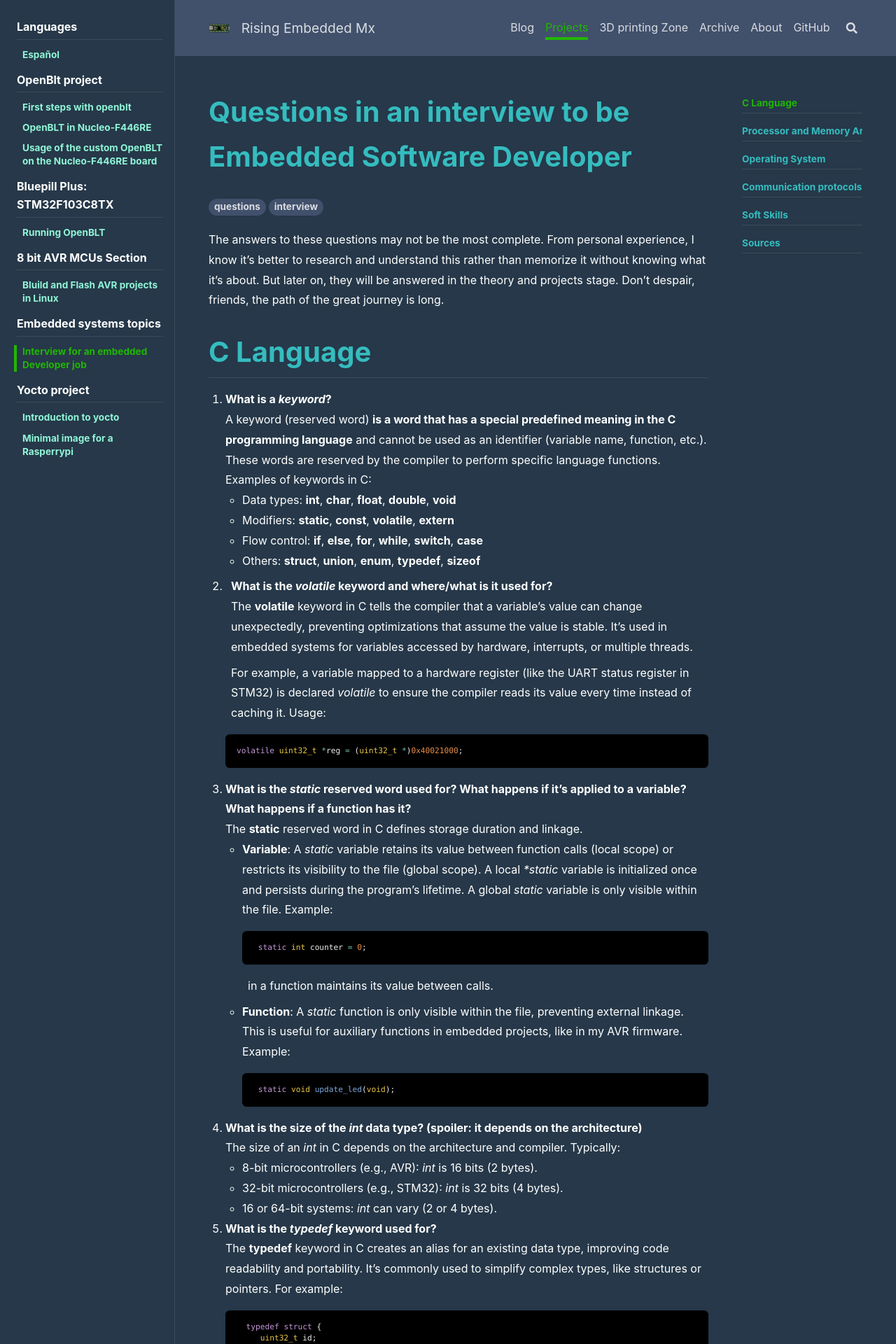
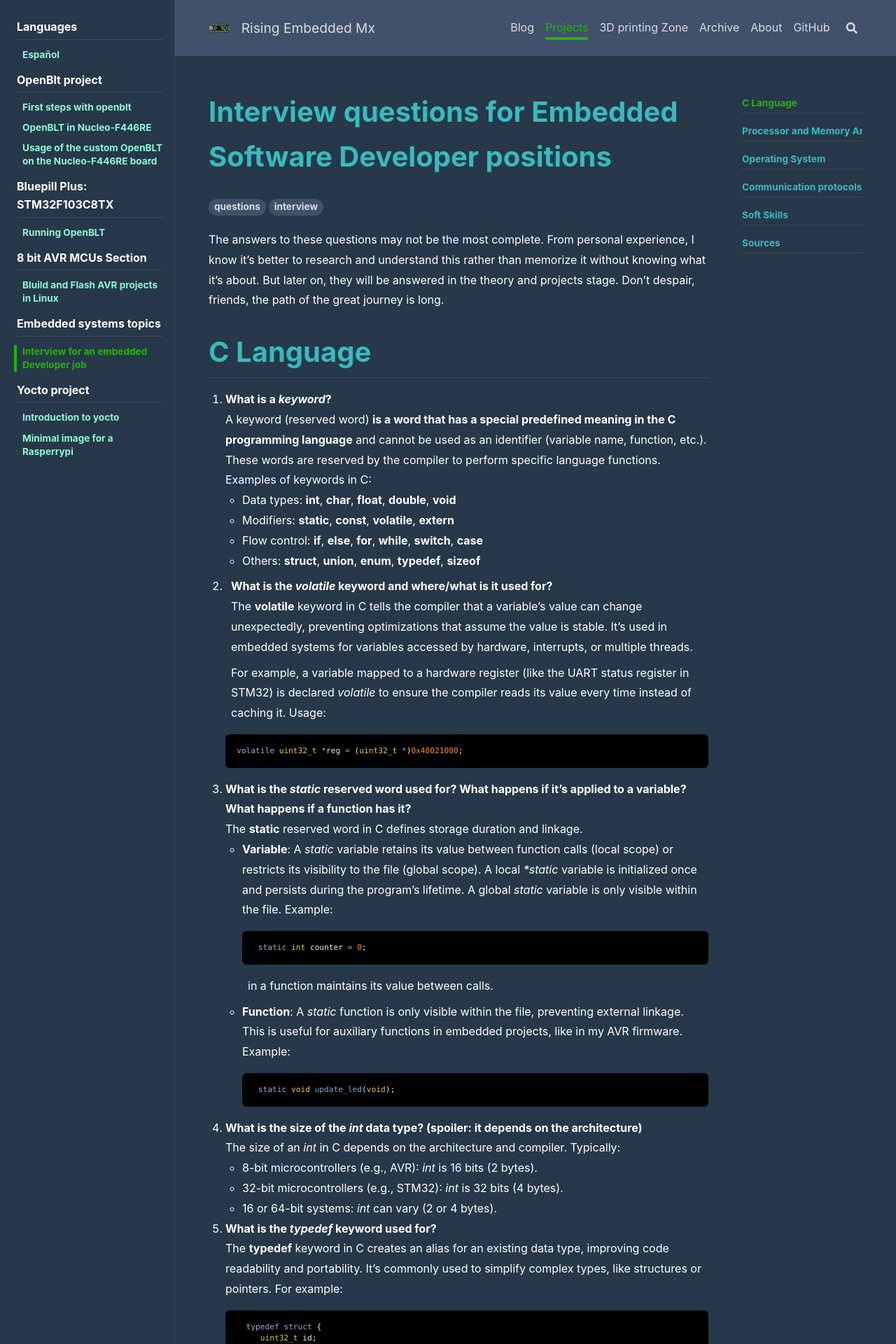
Before and after one commit to razielgdn/risingembeddedmx, a Jekyll site: the page built from contents/_projects/en/3-embedded-topics/embedded-questions-en.md, in a window 1280 px wide. Shown: the top 1920 px of the page at 70% size. Built offline with Jekyll 4.4.1, drawn with Linux system fonts in a browser that asks for light colours; nearby versions of some CDN libraries; comment, search, counter and statistics services are not loaded.

Commit message:
Improve article name

```diff
--- a/contents/_projects/en/3-embedded-topics/embedded-questions-en.md
+++ b/contents/_projects/en/3-embedded-topics/embedded-questions-en.md
@@ -1,5 +1,5 @@
 ---
-title: Questions in an interview to be Embedded Software Developer
+title: Interview questions for Embedded Software Developer positions
 permalink: /projects/en/embedded-topics/embedded-questions-en
 key: embedded
 tags:
```
